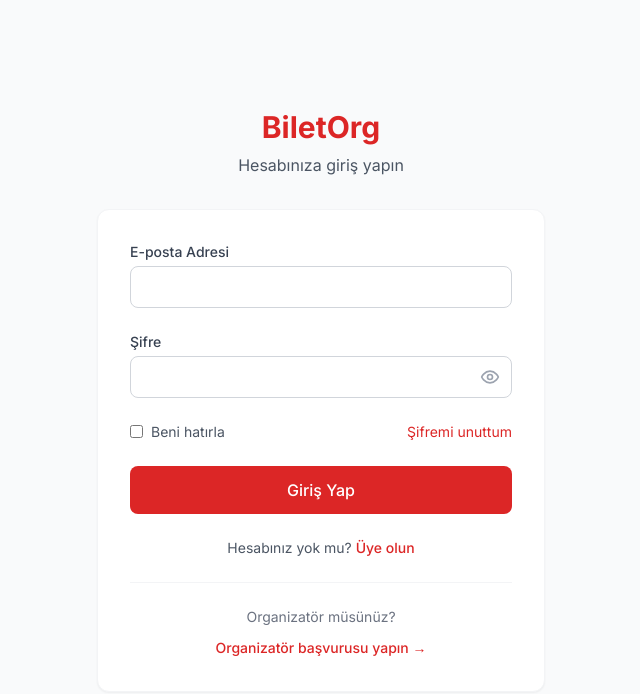
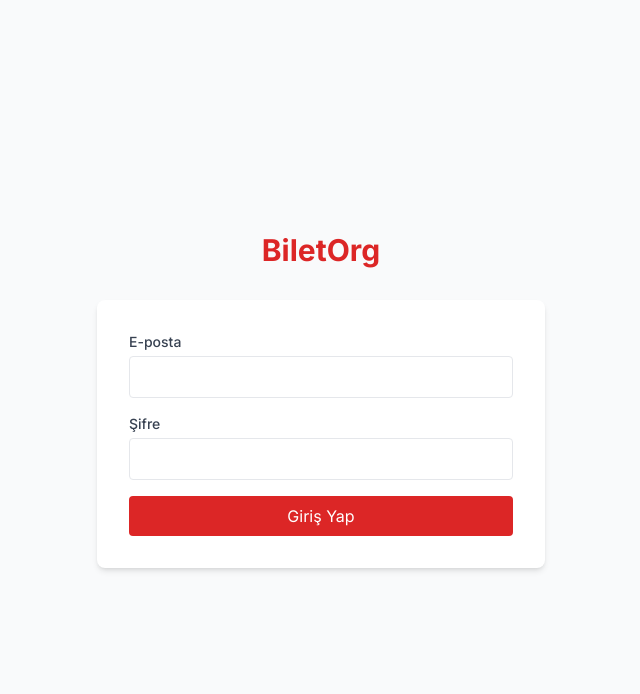
Before and after one commit to eventseat21/biletorg, a Next.js app: page /login in a window 1280 px wide. Shown: the top 694 px of the page, without its empty margins (319-959 px from the left). Built offline with nearby package versions, Linux system fonts and the light colour scheme.

Commit message:
Reset auth - new simple login

```diff
--- /dev/null
+++ b/app/api/login/route.ts
@@ -0,0 +1,52 @@
+import { NextResponse } from 'next/server'
+import { prisma } from '@/lib/prisma'
+import { compare } from 'bcryptjs'
+import { SignJWT } from 'jose'
+
+const JWT_SECRET = process.env.NEXTAUTH_SECRET || 'fallback-secret-key-12345'
+const secret = new TextEncoder().encode(JWT_SECRET)
+
+export async function POST(request: Request) {
+  try {
+    const { email, password } = await request.json()
+
+    const user = await prisma.user.findUnique({
+      where: { email }
+    })
+
+    if (!user || !user.password) {
+      return NextResponse.json({ error: 'Kullanıcı bulunamadı' }, { status: 401 })
+    }
+
+    const isValid = await compare(password, user.password)
+
+    if (!isValid) {
+      return NextResponse.json({ error: 'Şifre hatalı' }, { status: 401 })
+    }
+
+    const token = await new SignJWT({
+      userId: user.id,
+      email: user.email,
+      role: user.role || 'USER'
+    })
+    .setProtectedHeader({ alg: 'HS256' })
+    .setExpirationTime('7d')
+    .sign(secret)
+
+    const response = NextResponse.json({
+      success: true,
+      user: { email: user.email, name: user.name, role: user.role }
+    })
+
+    response.cookies.set('auth-token', token, {
+      httpOnly: true,
+      secure: process.env.NODE_ENV === 'production',
+      sameSite: 'lax',
+      maxAge: 60 * 60 * 24 * 7 // 7 days
+    })
+
+    return response
+  } catch (e: any) {
+    return NextResponse.json({ error: e.message }, { status: 500 })
+  }
+}
--- a/app/login/page.tsx
+++ b/app/login/page.tsx
@@ -1,130 +1,89 @@
 'use client'
-
 import { useState } from 'react'
-import { signIn } from 'next-auth/react'
-import Link from 'next/link'
-import { useSearchParams, useRouter } from 'next/navigation'
-import { Eye, EyeOff, Loader2 } from 'lucide-react'
+import { useRouter } from 'next/navigation'
 
 export default function LoginPage() {
   const router = useRouter()
-  const searchParams = useSearchParams()
-  const callbackUrl = searchParams.get('callbackUrl') || '/'
-
   const [email, setEmail] = useState('')
   const [password, setPassword] = useState('')
-  const [showPassword, setShowPassword] = useState(false)
-  const [isLoading, setIsLoading] = useState(false)
   const [error, setError] = useState('')
+  const [loading, setLoading] = useState(false)
 
   const handleSubmit = async (e: React.FormEvent) => {
     e.preventDefault()
-    setIsLoading(true)
+    setLoading(true)
     setError('')
 
-    const result = await signIn('credentials', {
-      email,
-      password,
-      redirect: false,
-      callbackUrl,
+    try {
+      const res = await fetch('/api/login', {
+        method: 'POST',
+        headers: { 'Content-Type': 'application/json' },
+        body: JSON.stringify({ email, password })
       })
 
-    if (result?.error) {
-      setError('E-posta veya şifre hatalı')
-      setIsLoading(false)
-    } else {
-      router.push(callbackUrl)
+      const data = await res.json()
+
+      if (!res.ok) {
+        setError(data.error || 'Giriş başarısız')
+        return
+      }
+
+      router.push('/user/dashboard')
+    } catch (err) {
+      setError('Bir hata oluştu')
+    } finally {
+      setLoading(false)
     }
   }
 
   return (
     <div className="min-h-screen bg-gray-50 flex items-center justify-center p-4">
       <div className="w-full max-w-md">
-        <div className="text-center mb-8">
-          <Link href="/" className="text-3xl font-bold text-primary-600">
+        <h1 className="text-3xl font-bold text-center mb-8 text-primary-600">
           BiletOrg
-          </Link>
-          <p className="text-gray-600 mt-2">Hesabınıza giriş yapın</p>
-        </div>
+        </h1>
 
-        <div className="card p-8">
         {error && (
-            <div className="bg-red-50 text-red-600 p-4 rounded-lg mb-6 text-sm">
+          <div className="bg-red-50 text-red-600 p-4 rounded-lg mb-6">
             {error}
           </div>
         )}
 
-          <form onSubmit={handleSubmit} className="space-y-6">
-            <div>
-              <label className="label">E-posta Adresi</label>
+        <form onSubmit={handleSubmit} className="bg-white p-8 rounded-lg shadow-md">
+          <div className="mb-4">
+            <label className="block text-sm font-medium text-gray-700 mb-1">
+              E-posta
+            </label>
             <input
               type="email"
               value={email}
               onChange={(e) => setEmail(e.target.value)}
-                className="input"
+              className="w-full p-2 border rounded"
               required
-                disabled={isLoading}
             />
           </div>
 
-            <div>
-              <label className="label">Şifre</label>
-              <div className="relative">
+          <div className="mb-4">
+            <label className="block text-sm font-medium text-gray-700 mb-1">
+              Şifre
+            </label>
             <input
-                  type={showPassword ? 'text' : 'password'}
+              type="password"
               value={password}
               onChange={(e) => setPassword(e.target.value)}
-                  className="input pr-10"
+              className="w-full p-2 border rounded"
               required
-                  disabled={isLoading}
             />
-                <button
-                  type="button"
-                  onClick={() => setShowPassword(!showPassword)}
-                  className="absolute right-3 top-1/2 -translate-y-1/2 text-gray-400 hover:text-gray-600"
-                >
-                  {showPassword ? <EyeOff size={20} /> : <Eye size={20} />}
-                </button>
-              </div>
-            </div>
-
-            <div className="flex items-center justify-between text-sm">
-              <label className="flex items-center gap-2">
-                <input type="checkbox" className="rounded" />
-                <span className="text-gray-600">Beni hatırla</span>
-              </label>
-              <Link href="/forgot-password" className="text-primary-600 hover:text-primary-700">
-                Şifremi unuttum
-              </Link>
           </div>
 
           <button
             type="submit"
-              className="btn-primary w-full py-3"
-              disabled={isLoading}
+            disabled={loading}
+            className="w-full bg-primary-600 text-white py-2 rounded hover:bg-primary-700"
           >
-              {isLoading ? (
-                <Loader2 className="w-5 h-5 animate-spin" />
-              ) : (
-                'Giriş Yap'
-              )}
+            {loading ? 'Giriş yapılıyor...' : 'Giriş Yap'}
           </button>
         </form>
-
-          <div className="mt-6 text-center text-sm">
-            <span className="text-gray-600">Hesabınız yok mu? </span>
-            <Link href="/register" className="text-primary-600 hover:text-primary-700 font-medium">
-              Üye olun
-            </Link>
-          </div>
-
-          <div className="mt-6 pt-6 border-t border-gray-100 text-center">
-            <p className="text-sm text-gray-500 mb-2">Organizatör müsünüz?</p>
-            <Link href="/organizer/register" className="text-primary-600 hover:text-primary-700 text-sm font-medium">
-              Organizatör başvurusu yapın →
-            </Link>
-          </div>
-        </div>
       </div>
     </div>
   )
```
Lines whose indentation alone changed are shown as unchanged.
